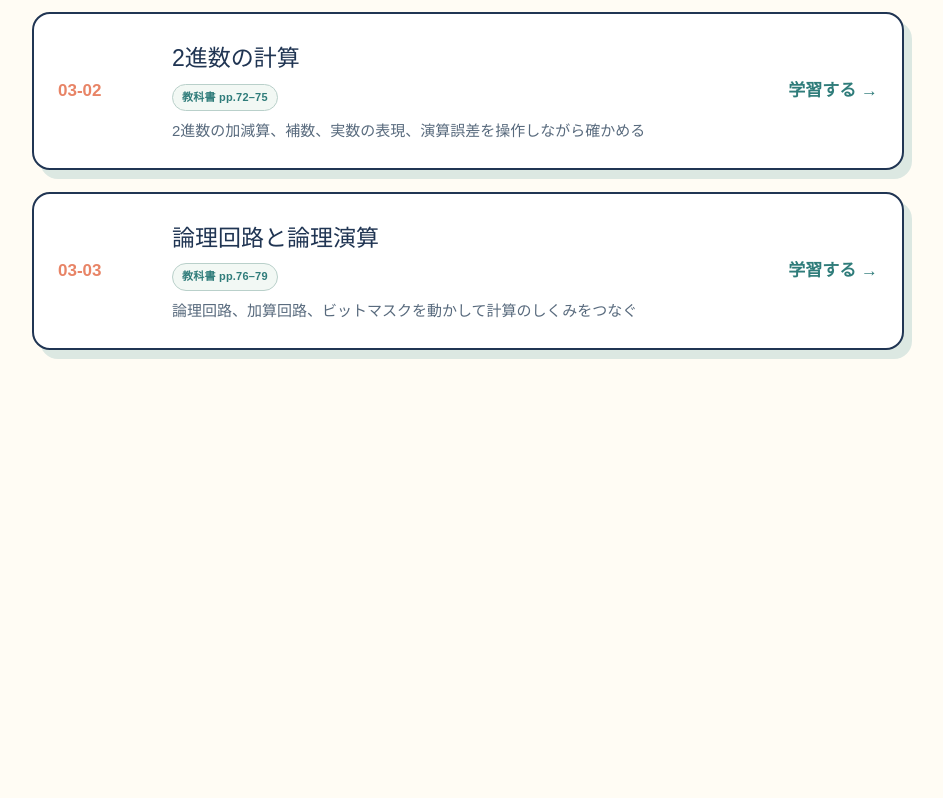
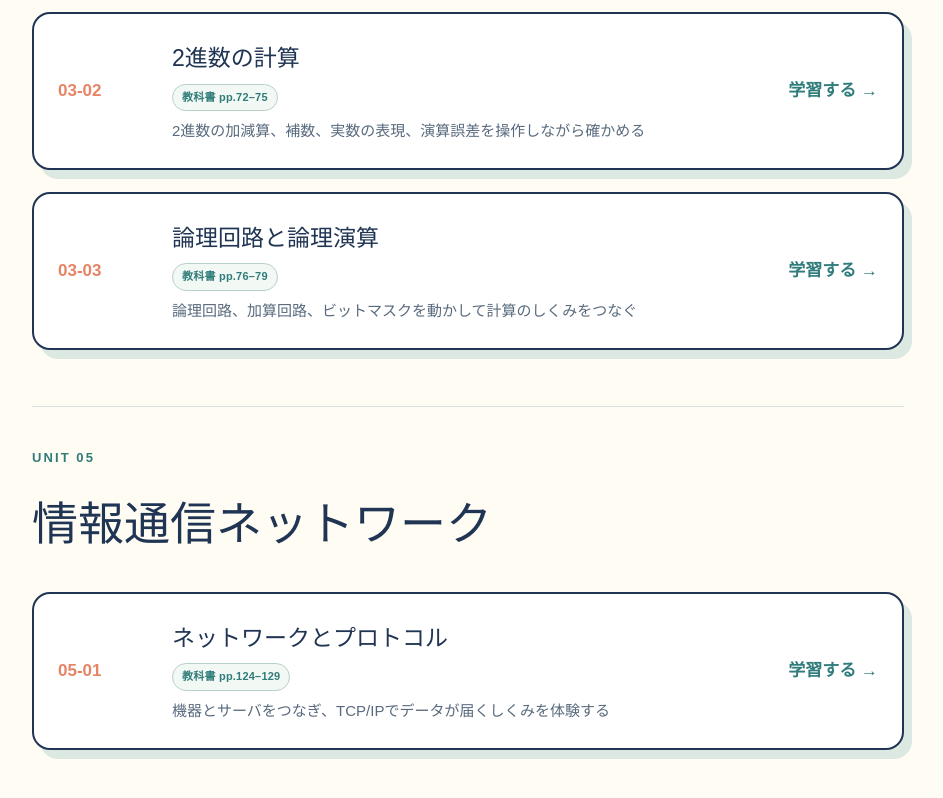
Before and after one commit to KeiichiKure/YSFH-Infomatics-2026, a Next.js app: page / in a window 1280 px wide. Shown: the part 1668-2466 px from the top of the page, without its empty margins (172-1115 px from the left). Before the commit the page ends 2118 px from the top, so only its background shows below. Built offline with nearby package versions, Linux system fonts and the light colour scheme; no server answers.

Commit message:
Reorder server quiz choices and link unit 05-01 from home

```diff
--- a/app/page.tsx
+++ b/app/page.tsx
@@ -97,6 +97,19 @@ export default function Home() {
           </div>
           <span className="unit-status">学習する →</span>
         </Link>
+        <div className="section-heading unit-group-heading">
+          <p className="eyebrow">UNIT 05</p>
+          <h2>情報通信ネットワーク</h2>
+        </div>
+        <Link className="unit-card unit-card-active" href="/units/05-01/">
+          <span className="unit-number">05-01</span>
+          <div>
+            <h3>ネットワークとプロトコル</h3>
+            <span className="textbook-page">教科書 pp.124–129</span>
+            <p>機器とサーバをつなぎ、TCP/IPでデータが届くしくみを体験する</p>
+          </div>
+          <span className="unit-status">学習する →</span>
+        </Link>
       </section>
     </main>
   );
```
Also changed, not shown: app/units/05-01/NetworkExperience.tsx (+2 -1 lines).
